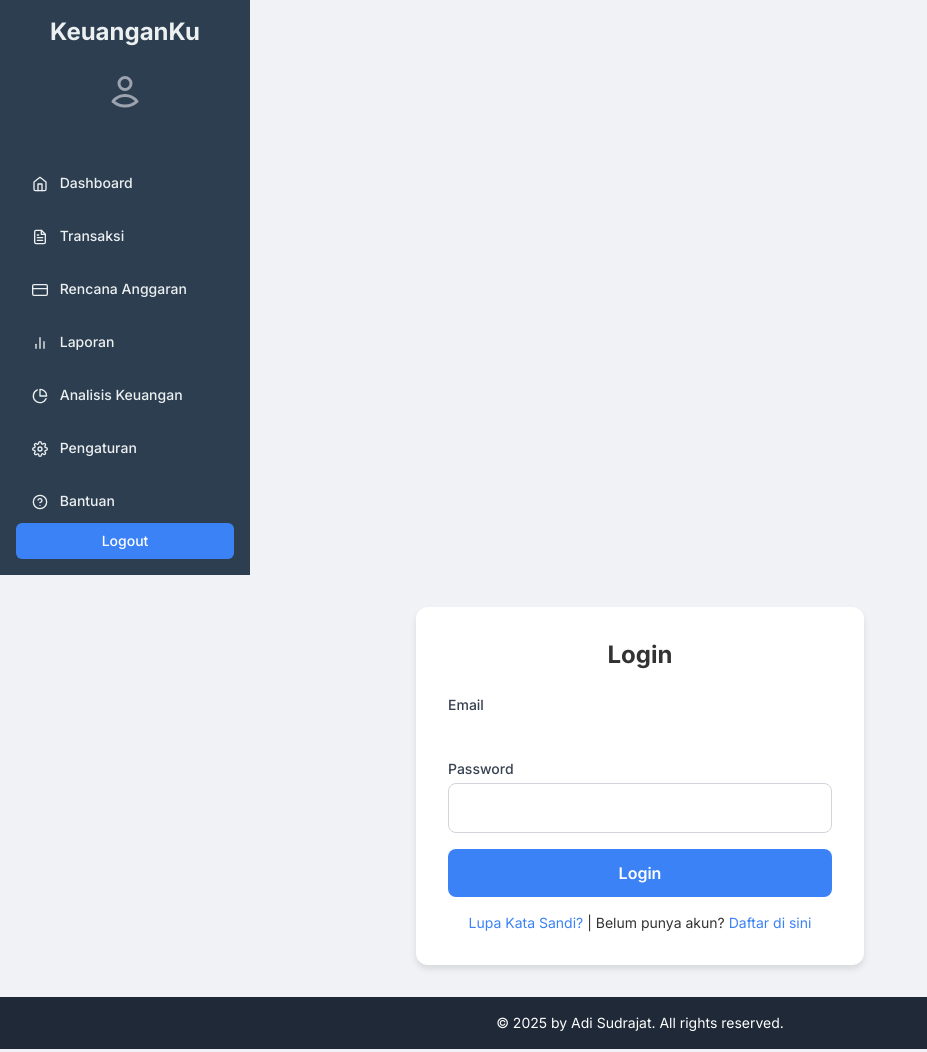
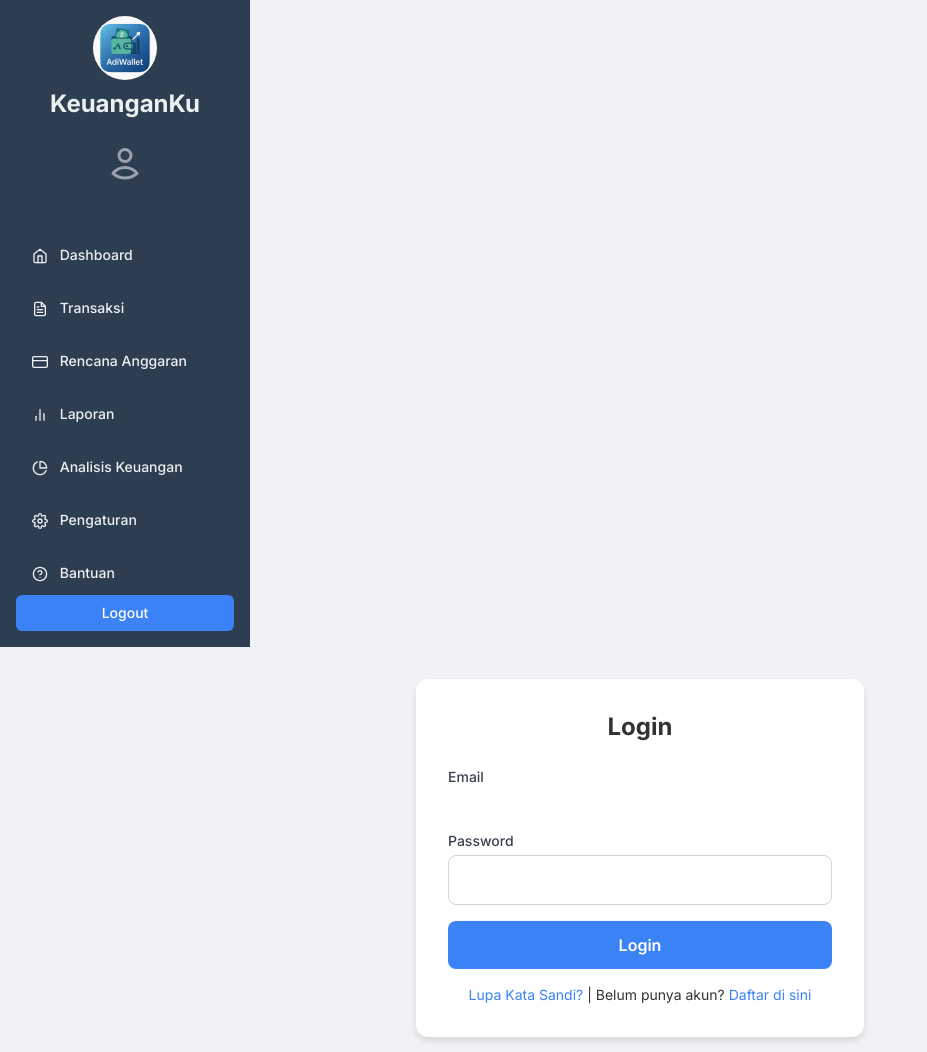
Before and after one commit to adisudrajat698/FinancialTranckerByadi, a plain HTML site: page index.html in a window 1280 px wide. Shown: the top 1052 px of the page, without its empty margins (0-927 px from the left). Drawn offline with nearby package versions, Linux system fonts and the light colour scheme; no server answers.

Commit message:
index.html

```diff
--- a/index.html
+++ b/index.html
@@ -518,7 +518,11 @@
 </head>
 <body class="flex flex-col min-h-screen">
     <aside id="sidebar" class="sidebar fixed top-0 left-0 h-full p-4 flex flex-col md:relative md:flex-shrink-0">
-        <div class="text-2xl font-bold mb-4 text-center">KeuanganKu</div>
+       <div class="mb-4 text-center">
+  <img src="logo.jpeg" alt="Logo Aplikasi" class="mx-auto w-16 h-16 mb-2 rounded-full">
+  <div class="text-2xl font-bold">KeuanganKu</div>
+</div>
+
         <div class="flex flex-col items-center mb-8">
             <svg xmlns="http://www.w3.org/2000/svg" fill="none" viewBox="0 0 24 24" stroke-width="1.5" stroke="currentColor" class="w-12 h-12 text-gray-400 mb-2">
                 <path stroke-linecap="round" stroke-linejoin="round" d="M17.982 18.725A7.488 7.488 0 0 0 12 15.75a7.488 7.488 0 0 0-5.982 2.975m11.963 0A8.966 8.966 0 0 1 12 21a8.966 8.966 0 0 1-5.982-2.275M15 9.75a3 3 0 1 1-6 0 3 3 0 0 1 6 0Z" />
```
